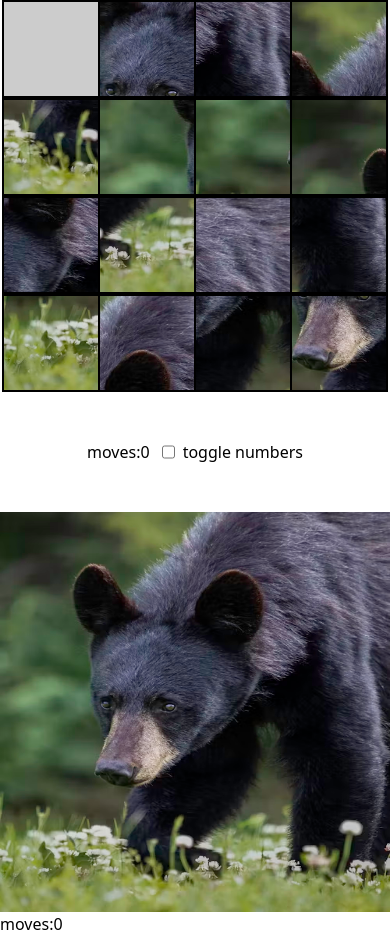
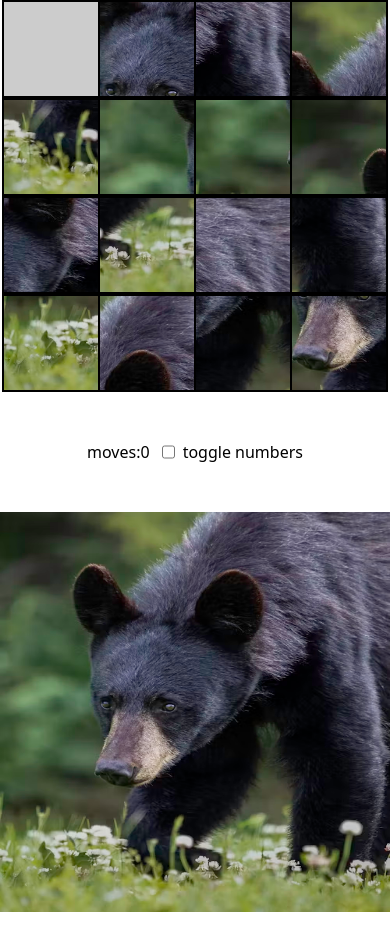
Before and after one commit to Damndaniel241/decker, a Vue app: page /puzzler in a window 390 px wide. After the commit the page ends 912 px from the top, so only its background shows below. Built offline with nearby package versions, Linux system fonts and the light colour scheme.

Commit message:
added text feature and optimized for mobile

```diff
--- a/src/views/puzzler/views/IndexView.vue
+++ b/src/views/puzzler/views/IndexView.vue
@@ -206,7 +206,7 @@ function getZeroPos(){
   <img src="/src/views/puzzler/assets/photo-grid-1.avif" alt="" class="h-[400px] w-[400px] " >
 </div>
 </div>
-<div class="flex gap-3 "><span>moves:{{ moves }}</span><span class=" gap-2 lg:flex lg:justify-center hidden"><input type="checkbox" class="accent-pink-500"  v-model="isTextOn"><span>toggle numbers</span></span></div>
+<div class="lg:flex gap-3 hidden "><span>moves:{{ moves }}</span><span class=" gap-2 lg:flex lg:justify-center hidden"><input type="checkbox" class="accent-pink-500"  v-model="isTextOn"><span>toggle numbers</span></span></div>
 <p class="text-green-500 text-center lg:block hidden" v-if="getCurrentState()">Congratulations! Puzzle Solved!</p>
 
 </template>
```
